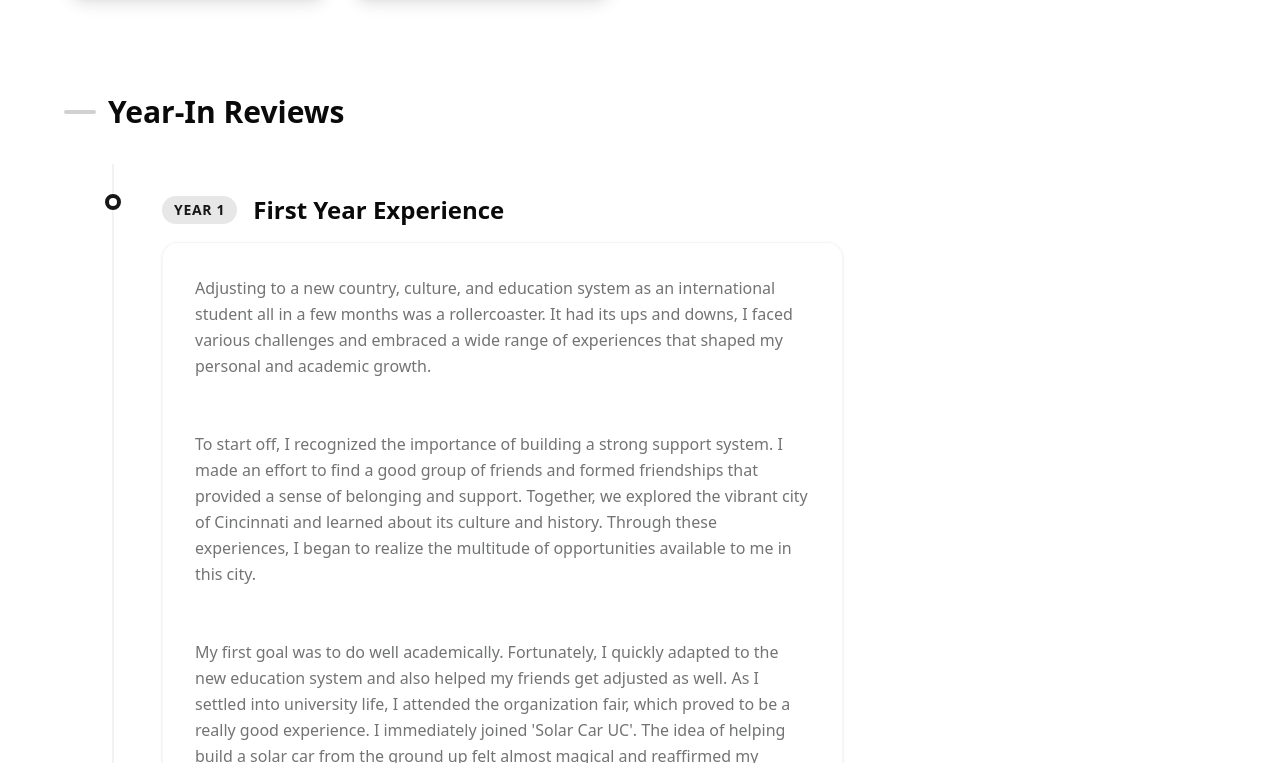
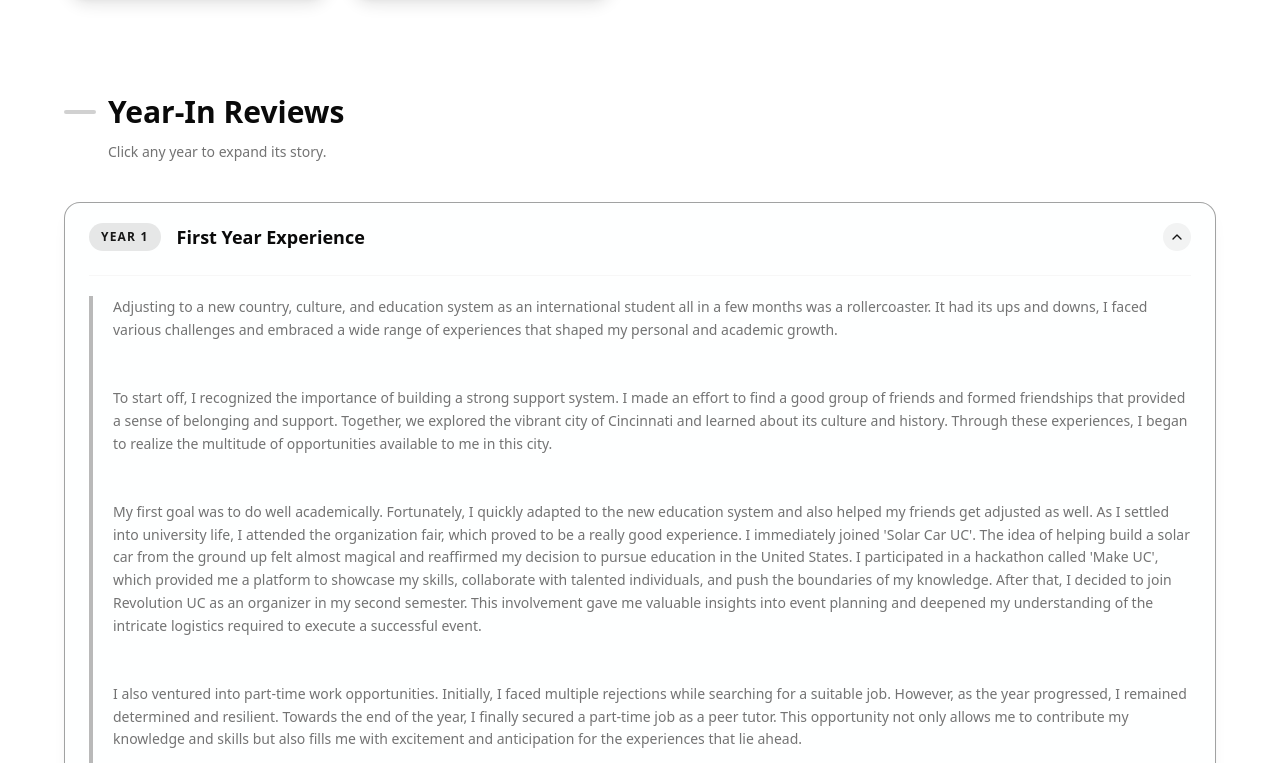
Before and after one commit to Yatha04/YatharthBajaj_Portfolio, a React (Vite) app in the folder client/: page /honors in a window 1280 px wide. Shown: the part 1517-2280 px from the top of the page. Built offline with nearby package versions, Linux system fonts and the light colour scheme.

Commit message:
made year-in reviews collapsable

```diff
--- a/client/src/components/HonorsPortfolio.tsx
+++ b/client/src/components/HonorsPortfolio.tsx
@@ -1,6 +1,6 @@
 import { useState } from 'react';
-import { motion } from 'framer-motion';
-import { ArrowLeft, BookOpen, Users, Beaker, GraduationCap, Quote } from 'lucide-react';
+import { motion, AnimatePresence } from 'framer-motion';
+import { ArrowLeft, BookOpen, Users, Beaker, GraduationCap, Quote, ChevronDown } from 'lucide-react';
 import { useNavigate } from 'react-router-dom';
 import { Button } from './ui/button';
 import { honorsData } from '../data/honors';
@@ -33,6 +33,13 @@ const itemVariants = {
 export const HonorsPortfolio = () => {
     const navigate = useNavigate();
     const [expandedIndex, setExpandedIndex] = useState<number | null>(null);
+    const [expandedYears, setExpandedYears] = useState<number[]>([0]);
+
+    const toggleYear = (index: number) => {
+        setExpandedYears(prev =>
+            prev.includes(index) ? prev.filter(i => i !== index) : [...prev, index]
+        );
+    };
 
     return (
         <motion.div
@@ -122,48 +129,82 @@ export const HonorsPortfolio = () => {
                     </motion.div>
                 </section>
 
-                {/* Year-In Reviews Section -- Vertical Timeline */}
+                {/* Year-In Reviews Section */}
                 <section>
-                    <motion.div variants={itemVariants} className="mb-12">
-                        <h2 className="text-3xl font-bold flex items-center gap-3 mb-16">
+                    <motion.div variants={itemVariants} className="mb-10">
+                        <h2 className="text-3xl font-bold flex items-center gap-3">
                             <span className="bg-primary/20 w-8 h-1 rounded-full"></span>
                             Year-In Reviews
                         </h2>
+                        <p className="text-muted-foreground mt-3 ml-11 text-sm">Click any year to expand its story.</p>
                     </motion.div>
 
-                    <div className="relative border-l-2 border-border/50 ml-4 md:ml-12 space-y-24">
-                        {honorsData.yearReviews.map((year, index) => (
+                    <div className="space-y-3">
+                        {honorsData.yearReviews.map((year, index) => {
+                            const isExpanded = expandedYears.includes(index);
+                            const excerpt = year.content.split('\n\n')[0].slice(0, 120).trim() + '…';
+                            return (
                                 <motion.div
                                     key={index}
                                     variants={itemVariants}
-                                className="relative pl-8 md:pl-12"
+                                    layout
+                                    className={`rounded-2xl border transition-all duration-300 overflow-hidden ${isExpanded
+                                            ? 'border-primary/40 bg-card/50 shadow-lg shadow-primary/5'
+                                            : 'border-border/40 bg-card/20 hover:border-border/70 hover:bg-card/35'
+                                        }`}
                                 >
-                                {/* Timeline Dot */}
-                                <div className="absolute -left-[9px] top-0 w-4 h-4 bg-background border-4 border-primary rounded-full box-border" />
-
-                                <div className="grid lg:grid-cols-[2fr_1fr] gap-8">
-                                    <div className="flex flex-col gap-4">
-                                        <div className="flex flex-col sm:flex-row sm:items-center gap-2 sm:gap-4">
-                                            <span className="text-sm font-bold tracking-wider text-primary uppercase bg-primary/10 px-3 py-1 rounded-full w-fit">
+                                    {/* Header Row (Clickable) */}
+                                    <button
+                                        className="w-full text-left px-6 py-5 flex items-center justify-between gap-4 cursor-pointer group"
+                                        onClick={() => toggleYear(index)}
+                                        aria-expanded={isExpanded}
+                                    >
+                                        <div className="flex items-start sm:items-center gap-4 flex-col sm:flex-row min-w-0">
+                                            <span className="shrink-0 text-xs font-bold tracking-widest text-primary uppercase bg-primary/10 px-3 py-1.5 rounded-full">
                                                 {year.year}
                                             </span>
-                                            <h3 className="text-2xl font-bold">{year.title}</h3>
+                                            <div className="min-w-0">
+                                                <h3 className="text-lg font-semibold leading-tight">{year.title}</h3>
+                                                {!isExpanded && (
+                                                    <p className="text-muted-foreground text-sm mt-0.5 truncate max-w-[480px]">{excerpt}</p>
+                                                )}
                                             </div>
-                                        <div className="bg-card/30 backdrop-blur-sm border border-border/40 p-8 rounded-2xl shadow-sm hover:shadow-md transition-shadow">
-                                            <p className="text-muted-foreground leading-relaxed whitespace-pre-wrap">
+                                        </div>
+                                        <motion.div
+                                            animate={{ rotate: isExpanded ? 180 : 0 }}
+                                            transition={{ duration: 0.25, ease: 'easeInOut' }}
+                                            className="shrink-0 p-1.5 rounded-full bg-primary/5 group-hover:bg-primary/15 transition-colors"
+                                        >
+                                            <ChevronDown className="w-4 h-4 text-primary" />
+                                        </motion.div>
+                                    </button>
+
+                                    {/* Expandable Content */}
+                                    <AnimatePresence initial={false}>
+                                        {isExpanded && (
+                                            <motion.div
+                                                key="content"
+                                                initial={{ height: 0, opacity: 0 }}
+                                                animate={{ height: 'auto', opacity: 1 }}
+                                                exit={{ height: 0, opacity: 0 }}
+                                                transition={{ duration: 0.3, ease: 'easeInOut' }}
+                                                className="overflow-hidden"
+                                            >
+                                                <div className="px-6 pb-6 pt-1">
+                                                    <div className="border-t border-border/30 pt-5">
+                                                        <div className={`grid gap-6 ${year.images && year.images.length > 0 ? 'lg:grid-cols-[2fr_1fr]' : ''}`}>
+                                                            <div className="border-l-4 border-primary/30 pl-5">
+                                                                <p className="text-muted-foreground leading-relaxed text-sm whitespace-pre-wrap">
                                                                     {year.content}
                                                                 </p>
                                                             </div>
-                                    </div>
-
-                                    {/* Image Gallery for this Year */}
                                                             {year.images && year.images.length > 0 && (
-                                        <div className="flex flex-col gap-4">
+                                                                <div className="flex flex-col gap-3">
                                                                     {year.images.map((img, imgIndex) => (
                                                                         <motion.div
                                                                             key={imgIndex}
                                                                             whileHover={{ scale: 1.03, rotate: imgIndex % 2 === 0 ? 1 : -1 }}
-                                                    className="rounded-2xl overflow-hidden shadow-md h-full min-h-[200px]"
+                                                                            className="rounded-xl overflow-hidden shadow-md aspect-video"
                                                                         >
                                                                             <img
                                                                                 src={img}
@@ -175,8 +216,14 @@ export const HonorsPortfolio = () => {
                                                                 </div>
                                                             )}
                                                         </div>
+                                                    </div>
+                                                </div>
                                             </motion.div>
-                        ))}
+                                        )}
+                                    </AnimatePresence>
+                                </motion.div>
+                            );
+                        })}
                     </div>
                 </section>
 
--- a/package.json
+++ b/package.json
@@ -13,7 +13,8 @@
     "start": "npm run dev --workspace=server"
   },
   "dependencies": {
-    "@vercel/node": "^2.3.0"
+    "@vercel/node": "^2.3.0",
+    "vercel": "^28.20.0"
   },
   "devDependencies": {
     "typescript": "~5.7.3"
```
Also changed, not shown: 2 other files (tests, documents, lock files or other folders). Lines whose indentation alone changed are shown as unchanged.
